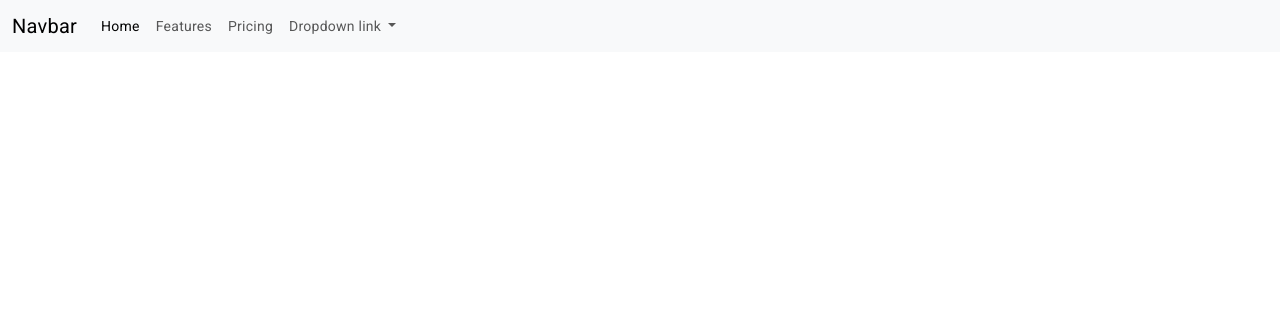
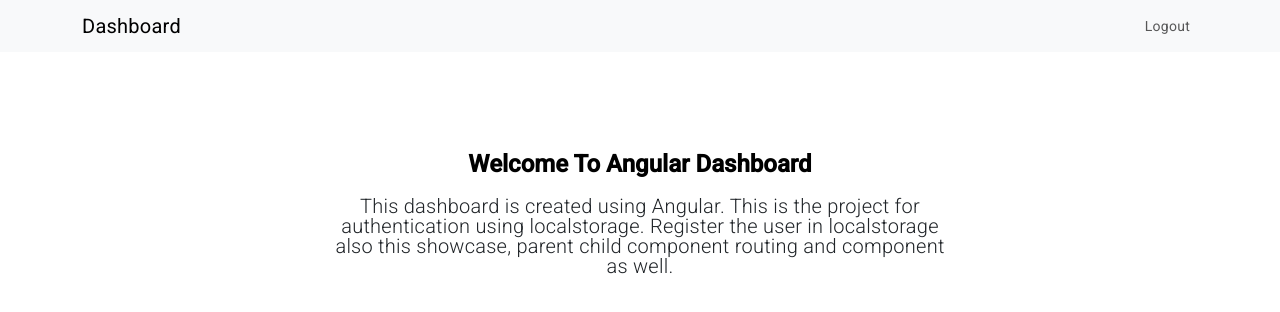
Before and after one commit to yanikkumar/auth-angular, an Angular app: page /dashboard in a window 1280 px wide. Shown: the top 312 px of the page. Built offline with nearby package versions, Linux system fonts and the light colour scheme.

Commit message:
login logout complete

```diff
--- a/src/app/Pages/dashboard/dashboard.component.html
+++ b/src/app/Pages/dashboard/dashboard.component.html
@@ -1 +1,12 @@
-<p>dashboard works!</p>
+<div class="px-4 py-5 my-5 text-center">
+  <h1 class="display-3 fw-bold text-body-emphasis">
+    Welcome To Angular Dashboard
+  </h1>
+  <div class="col-lg-6 mx-auto">
+    <p class="lead mb-4">
+      This dashboard is created using Angular. This is the project for
+      authentication using localstorage. Register the user in localstorage also
+      this showcase, parent child component routing and component as well.
+    </p>
+  </div>
+</div>
--- a/src/app/Pages/layout/layout.component.html
+++ b/src/app/Pages/layout/layout.component.html
@@ -1,6 +1,6 @@
 <nav class="navbar navbar-expand-lg bg-body-tertiary">
-  <div class="container-fluid">
-    <a class="navbar-brand" href="#">Navbar</a>
+  <div class="container">
+    <a class="navbar-brand" href="#">Dashboard</a>
     <button
       class="navbar-toggler"
       type="button"
@@ -13,33 +13,18 @@
       <span class="navbar-toggler-icon"></span>
     </button>
     <div class="collapse navbar-collapse" id="navbarNavDropdown">
-      <ul class="navbar-nav">
+      <ul class="navbar-nav ms-auto">
         <li class="nav-item">
-          <a class="nav-link active" aria-current="page" href="#">Home</a>
+          <a class="nav-link active" aria-current="page" href="#">
+            {{ loggedUser?.name }}
+          </a>
         </li>
         <li class="nav-item">
-          <a class="nav-link" href="#">Features</a>
-        </li>
-        <li class="nav-item">
-          <a class="nav-link" href="#">Pricing</a>
-        </li>
-        <li class="nav-item dropdown">
-          <a
-            class="nav-link dropdown-toggle"
-            href="#"
-            role="button"
-            data-bs-toggle="dropdown"
-            aria-expanded="false"
-          >
-            Dropdown link
-          </a>
-          <ul class="dropdown-menu">
-            <li><a class="dropdown-item" href="#">Action</a></li>
-            <li><a class="dropdown-item" href="#">Another action</a></li>
-            <li><a class="dropdown-item" href="#">Something else here</a></li>
-          </ul>
+          <a class="nav-link" href="#" (click)="onLogout()">Logout</a>
         </li>
       </ul>
     </div>
   </div>
 </nav>
+
+<router-outlet></router-outlet>
--- a/src/app/Pages/layout/layout.component.ts
+++ b/src/app/Pages/layout/layout.component.ts
@@ -1,12 +1,27 @@
-import { Component } from '@angular/core';
+import { afterNextRender, Component } from '@angular/core';
+import { Router, RouterOutlet } from '@angular/router';
 
 @Component({
   selector: 'app-layout',
   standalone: true,
-  imports: [],
+  imports: [RouterOutlet],
   templateUrl: './layout.component.html',
-  styleUrl: './layout.component.css'
+  styleUrl: './layout.component.css',
 })
 export class LayoutComponent {
+  loggedUser: any;
 
+  constructor(private _router: Router) {
+    afterNextRender(() => {
+      const localUser = localStorage.getItem('loggedUser');
+      if (localUser != null) {
+        this.loggedUser == JSON.parse(localUser);
+      }
+    });
+  }
+
+  onLogout() {
+    localStorage.removeItem('loggedUser');
+    this._router.navigateByUrl('/login-register');
+  }
 }
--- a/src/app/Pages/login-register/login-register.component.ts
+++ b/src/app/Pages/login-register/login-register.component.ts
@@ -59,6 +59,7 @@ export class LoginRegisterComponent {
 
       if (isUserExist != undefined) {
         this._snackbar.open('Login Successfull', 'Close');
+        localStorage.setItem('loggedUser', JSON.stringify(isUserExist));
         this._router.navigateByUrl('/dashboard');
       } else {
         this._snackbar.open('Invalid Details', 'Close');
```
